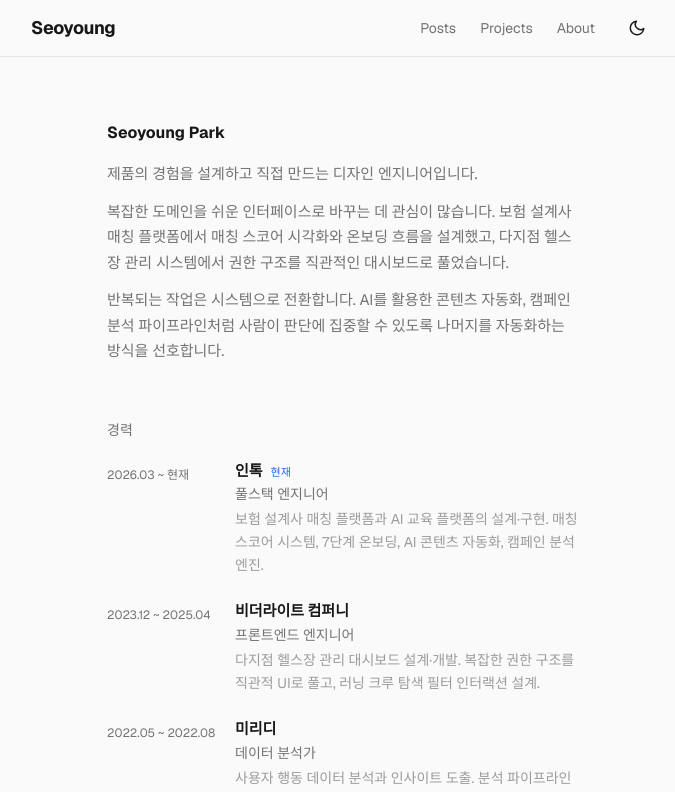
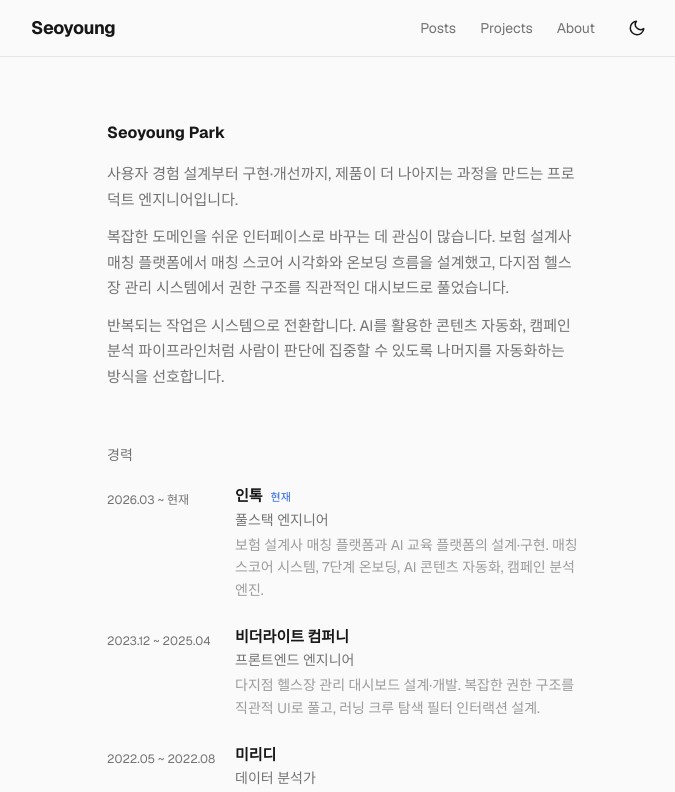
Before and after one commit to shionpark/shion-blog, a Next.js app: page /about in a window 1280 px wide. Shown: the top 792 px of the page, without its empty margins (297-972 px from the left). Built offline with nearby package versions, Linux system fonts and the light colour scheme.

Commit message:
fix: 프로필 포지셔닝 변경 (디자인 엔지니어 → 프로덕트 엔지니어)

```diff
--- a/src/app/about/page.tsx
+++ b/src/app/about/page.tsx
@@ -4,7 +4,7 @@ import { PersonJsonLd } from "@/components/json-ld";
 
 export const metadata: Metadata = {
   title: "About",
-  description: "Seoyoung Park — 제품의 경험을 설계하고 직접 만드는 디자인 엔지니어.",
+  description: "Seoyoung Park — 사용자 경험 설계부터 구현·개선까지, 제품이 더 나아지는 과정을 만드는 프로덕트 엔지니어.",
 };
 
 type SkillGroup = {
@@ -41,7 +41,7 @@ export default function AboutPage() {
         <h1 className="text-base font-bold mb-4">Seoyoung Park</h1>
         <div className="flex flex-col gap-3 text-[15px] leading-[1.7] text-muted-foreground">
           <p>
-            제품의 경험을 설계하고 직접 만드는 디자인 엔지니어입니다.
+            사용자 경험 설계부터 구현·개선까지, 제품이 더 나아지는 과정을 만드는 프로덕트 엔지니어입니다.
           </p>
           <p>
             복잡한 도메인을 쉬운 인터페이스로 바꾸는 데 관심이 많습니다.
--- a/src/app/page.tsx
+++ b/src/app/page.tsx
@@ -33,7 +33,7 @@ const SOCIAL_LINKS = [
   },
 ] as const;
 
-/* 홈페이지에 보여줄 프로젝트별 한 줄 설명 (디자인 엔지니어 관점) */
+/* 홈페이지에 보여줄 프로젝트별 한 줄 설명 (프로덕트 엔지니어 관점) */
 const PROJECT_SHORT_DESC: Record<string, string> = {
   "intalk-care": "매칭 스코어 UX · 7단계 온보딩 설계",
   "intalk-partners": "AI 교육 플랫폼 프론트엔드",
@@ -59,7 +59,7 @@ export default function Home() {
         />
         <h1 className="text-base font-bold mb-2">Seoyoung Park</h1>
         <p className="text-[15px] leading-[1.65] mb-5">
-          제품의 경험을 설계하고 직접 만드는 디자인 엔지니어입니다.
+          사용자 경험 설계부터 구현·개선까지, 제품이 더 나아지는 과정을 만드는 프로덕트 엔지니어입니다.
           복잡한 도메인을 쉬운 인터페이스로, 반복되는 작업을 자동화로 바꿉니다.
         </p>
         <div className="flex gap-3.5">
--- a/src/components/json-ld.tsx
+++ b/src/components/json-ld.tsx
@@ -8,7 +8,7 @@ export function WebsiteJsonLd() {
     "@type": "WebSite",
     name: "Seoyoung Park",
     url: SITE_URL,
-    description: "제품의 경험을 설계하고 직접 만드는 디자인 엔지니어",
+    description: "사용자 경험 설계부터 구현·개선까지, 제품이 더 나아지는 과정을 만드는 프로덕트 엔지니어",
     author: {
       "@type": "Person",
       name: "박서영",
@@ -55,7 +55,7 @@ export function PersonJsonLd() {
     name: "박서영",
     alternateName: "Seoyoung Park",
     url: SITE_URL,
-    jobTitle: "디자인 엔지니어",
+    jobTitle: "프로덕트 엔지니어",
     sameAs: ["https://github.com/shionpark"],
     knowsAbout: [
       "React",
```
